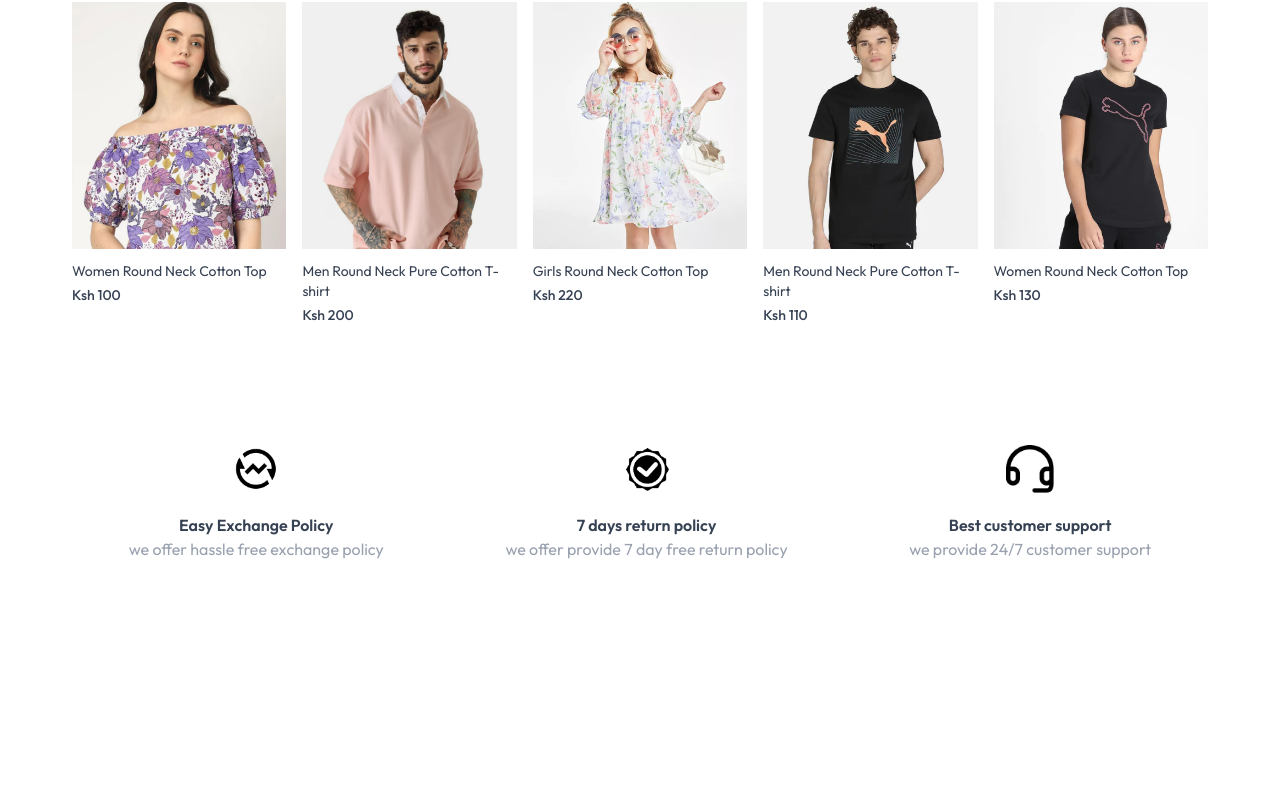
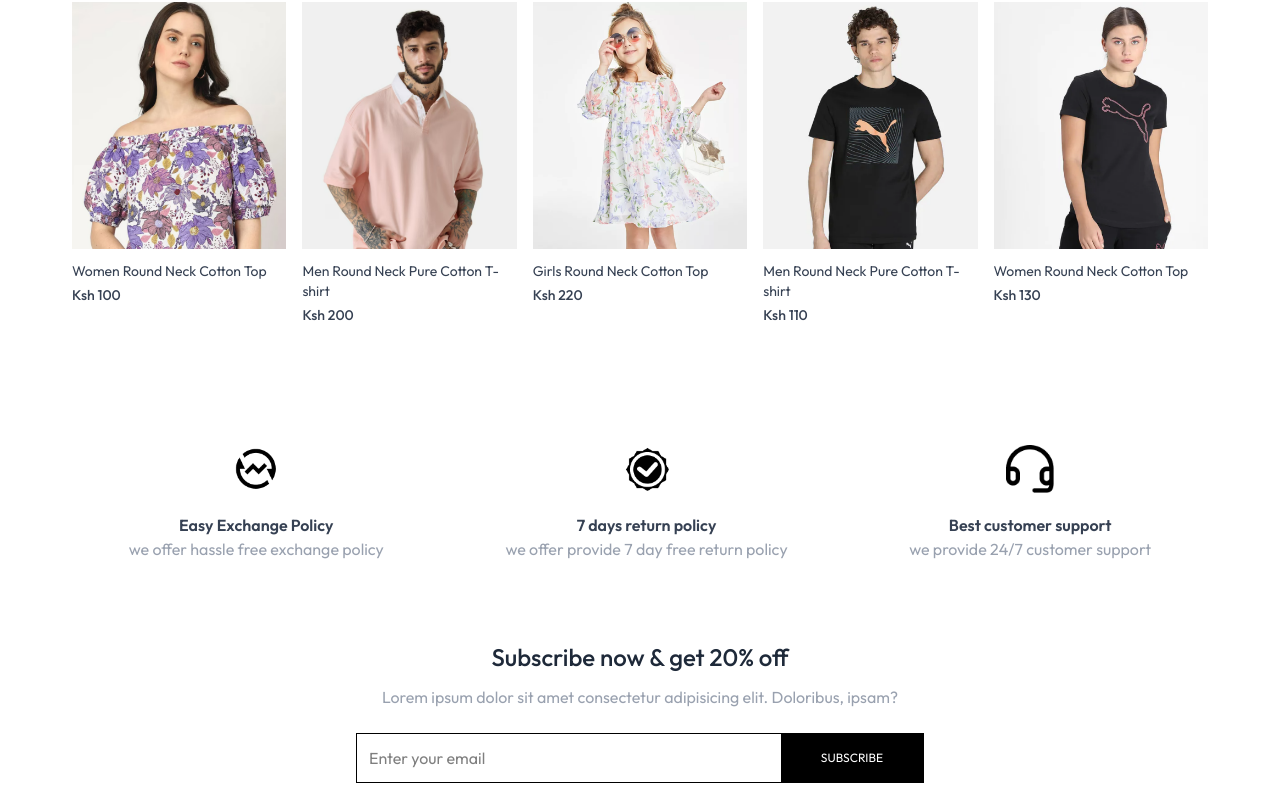
Before and after one commit to Ariel-joe/Ecommerce, a React (Vite) app in the folder client/: page / in a window 1280 px wide. Shown: the part 1630-2437 px from the top of the page. Before the commit the page ends 2271 px from the top, so only its background shows below. Built offline with nearby package versions, Linux system fonts and the light colour scheme.

Commit message:
newsletter implem

```diff
--- /dev/null
+++ b/client/src/components/Newsletter.jsx
@@ -0,0 +1,36 @@
+import React from "react";
+
+const Newsletter = () => {
+  return (
+    <>
+      <div className="text-center">
+        <p className="text-2xl font-medium text-gray-800">
+          Subscribe now & get 20% off
+        </p>
+        <p className="text-gray-400 mt-3">
+          Lorem ipsum dolor sit amet consectetur adipisicing elit. Doloribus,
+          ipsam?
+        </p>
+
+        {/* form component */}
+        <form className="w-full sm:w-1/2 flex items-center gap-3 mx-auto my-6 border pl-3">
+          <input
+            className="w-full sm:flex-1 outline-none"
+            type="email"
+            placeholder="Enter your email"
+            required
+          />
+
+          <button
+            type="submit"
+            className="bg-black text-white text-xs px-10 py-4"
+          >
+            SUBSCRIBE
+          </button>
+        </form>
+      </div>
+    </>
+  );
+};
+
+export { Newsletter };
--- a/client/src/pages/Home.jsx
+++ b/client/src/pages/Home.jsx
@@ -3,6 +3,7 @@
 import { Latestcollection } from "../components/Latestcollection";
 import { Bestseller } from "../components/Bestseller";
 import { Ourpolicy } from "../components/Ourpolicy";
+import { Newsletter } from "../components/Newsletter";
 
 const Home = () => {
   return (
@@ -11,6 +12,7 @@
       <Latestcollection />
       <Bestseller />
       <Ourpolicy />
+      <Newsletter />
     </>
   );
 };
```
